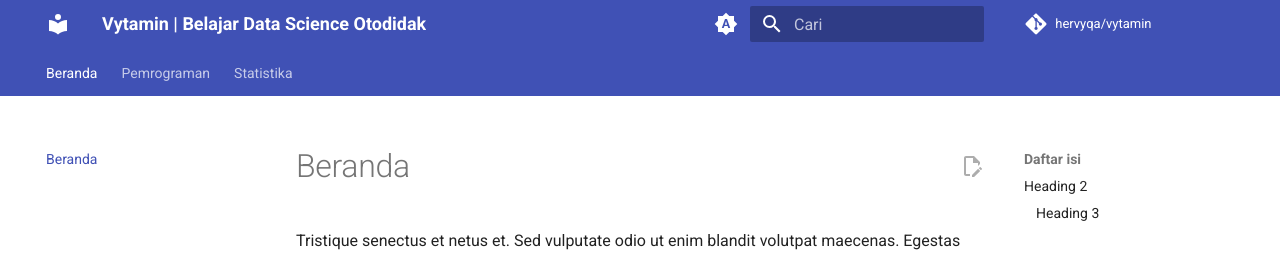
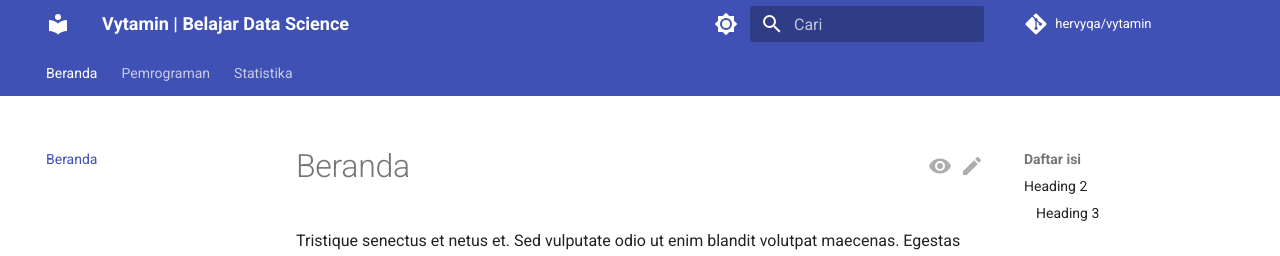
Before and after one commit to hervyqa/dataskill, an MkDocs documentation site: the page built from docs/index.md, in a window 1280 px wide. Shown: the top 256 px of the page. Built offline with MkDocs 1.6.1 and Material for MkDocs 9.7.7, drawn with Linux system fonts in a browser that asks for light colours; comment, search, counter and statistics services are not loaded.

Commit message:
markdown extentions

```diff
--- a/mkdocs.yml
+++ b/mkdocs.yml
@@ -1,4 +1,4 @@
-site_name: Vytamin | Belajar Data Science Otodidak
+site_name: Vytamin | Belajar Data Science
 site_url: https://vytamin.hervyqa.id
 repo_name: hervyqa/vytamin
 repo_url: https://github.com/hervyqa/vytamin
@@ -22,8 +22,23 @@ nav:
     - Dasar: statistika/dasar/index.md
 
 markdown_extensions:
+  - admonition
+  - footnotes
+  - pymdownx.details
+  - pymdownx.inlinehilite
+  - pymdownx.snippets
+  - tables
   - toc:
       permalink: "#"
+  - pymdownx.highlight:
+      anchor_linenums: true
+  - pymdownx.tabbed:
+      alternate_style: true
+  - pymdownx.superfences:
+      custom_fences:
+        - name: mermaid
+          class: mermaid
+          format: !!python/name:pymdownx.superfences.fence_code_format
 
 plugins:
   - tags
@@ -35,32 +50,33 @@ theme:
   language: id
   font:
     text: Roboto
+  icon:
+    edit: material/pencil
+    view: material/eye
   features:
+    - content.code.annotate
     - content.action.edit
+    - content.action.view
+    - content.tabs.link
     - navigation.footer
-    - navigation.indexes
+    # - navigation.indexes
     - navigation.instant
     - navigation.tabs
     - navigation.top
     - navigation.tracking
   palette:
-    # automatic mode
-    - media: "(prefers-color-scheme)"
-      toggle:
-        icon: material/brightness-auto
-        name: Pindah Dark mode
     # dark mode
     - media: "(prefers-color-scheme: dark)"
       scheme: slate
       toggle:
         icon: material/brightness-4
-        name: Pindah Light mode
+        name: Mode terang
     # light mode
     - media: "(prefers-color-scheme: light)"
       scheme: default
       toggle:
         icon: material/brightness-7
-        name: Pindah Tema sistem
+        name: Mode gelap
 
 extra:
   social:
```
